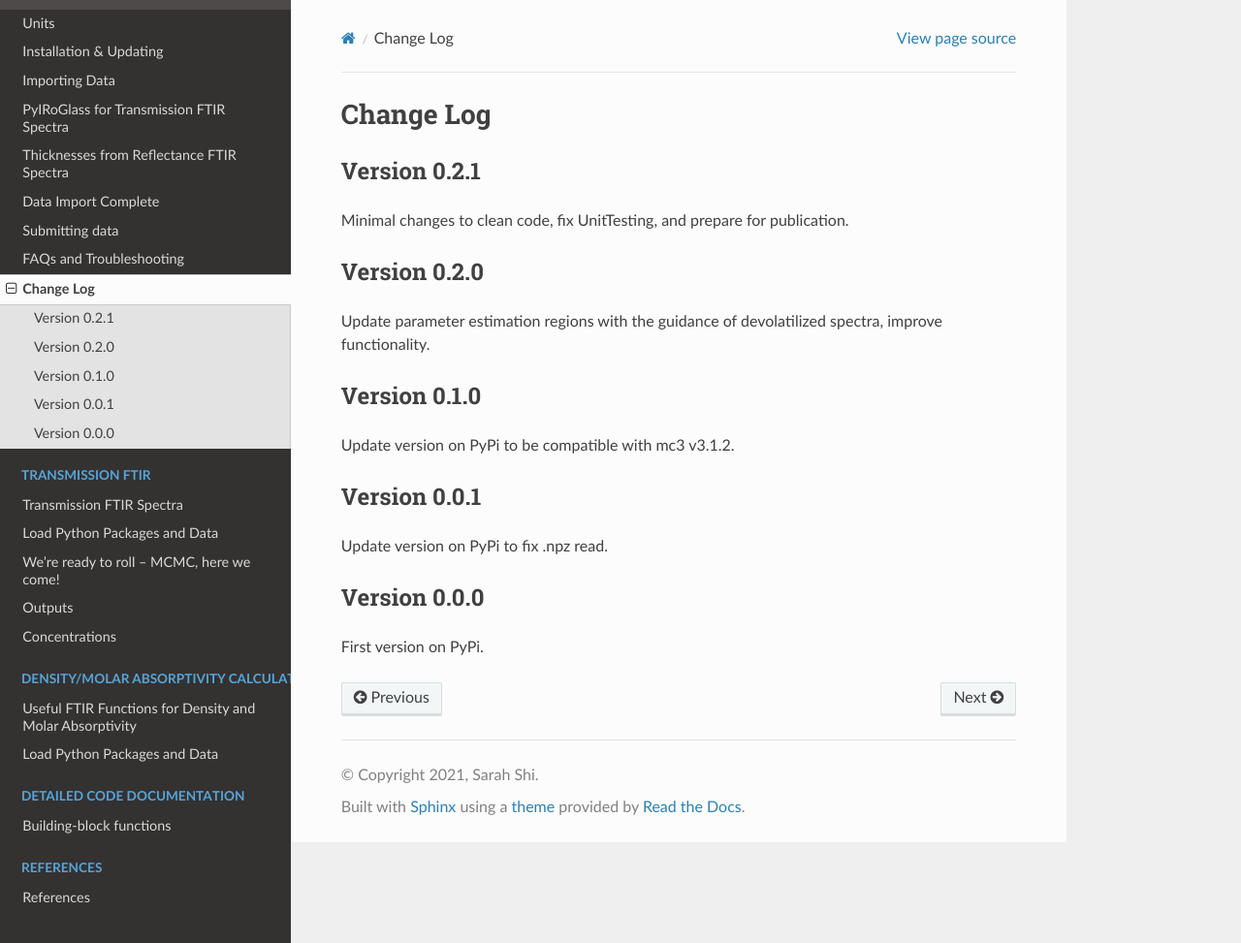
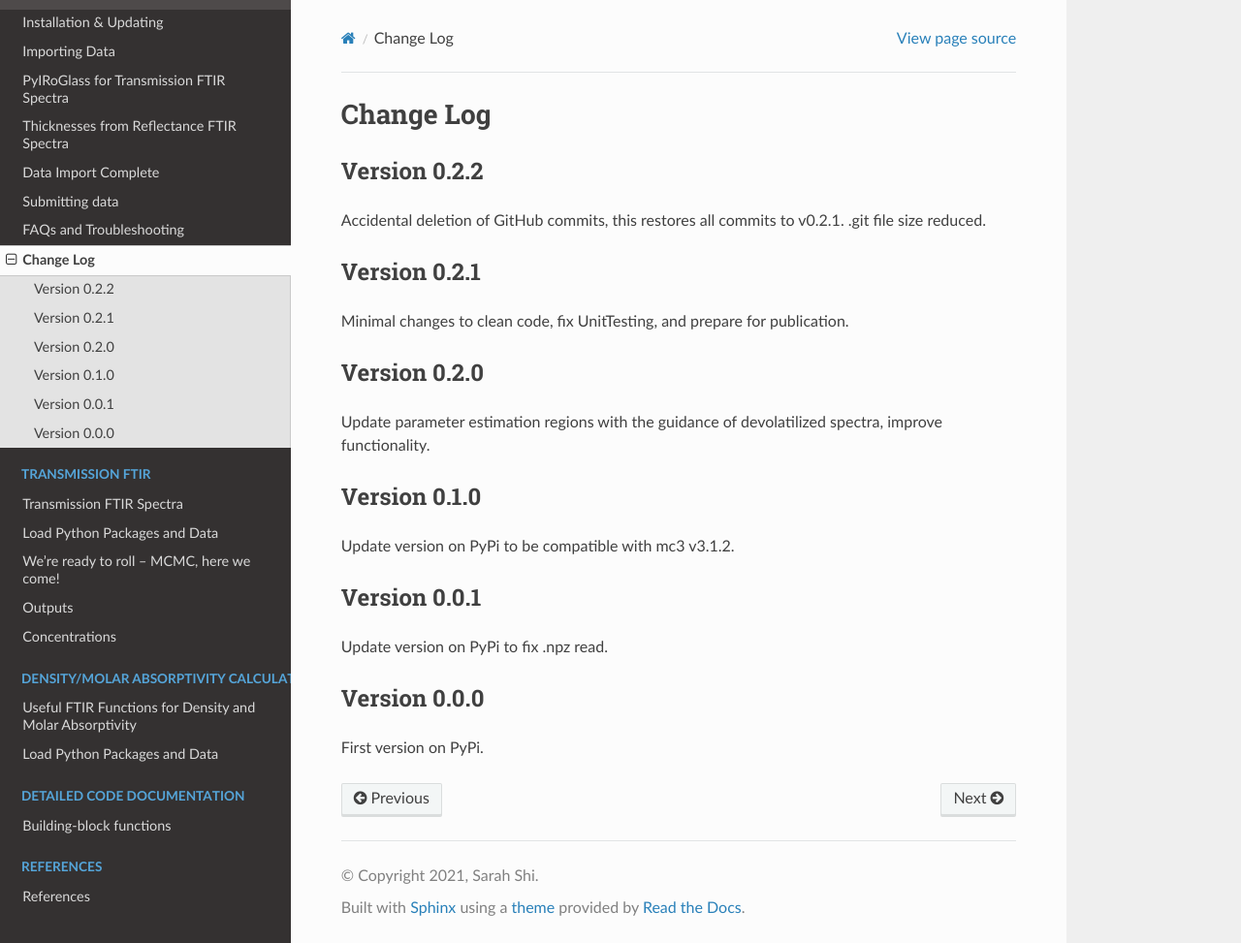
Before and after one commit to sarahshi/PyIRoGlass, a Sphinx documentation site: the page built from docs/Changelog.rst, in a window 1280 px wide and 973 px high. Shown: the whole window at 97% size. Built offline with Sphinx 7.4.7 and the Read the Docs theme 2.0.0, drawn with Linux system fonts in a browser that asks for light colours; pages that are not in the unit, such as notebooks, are missing from menus.

Commit message:
PyIRoGlass v0.2.2
Try fixing ReadtheDocs, conf.py

```diff
--- a/docs/Changelog.rst
+++ b/docs/Changelog.rst
@@ -1,6 +1,11 @@
 ==========
 Change Log
 ==========
+
+
+Version 0.2.2
+=============
+Accidental deletion of GitHub commits, this restores all commits to v0.2.1. .git file size reduced.
 
 
 Version 0.2.1
--- a/docs/conf.py
+++ b/docs/conf.py
@@ -66,6 +66,7 @@ bibtex_reference_style = 'author_year'
 
 ## Erics nb sphinx
 nbsphinx_allow_errors = True
+
 
 # This is processed by Jinja2 and inserted before each notebook
 # Some change in dependencies made us need to replace `var` with
```
Also changed, not shown: .readthedocs.yaml (deleted).
